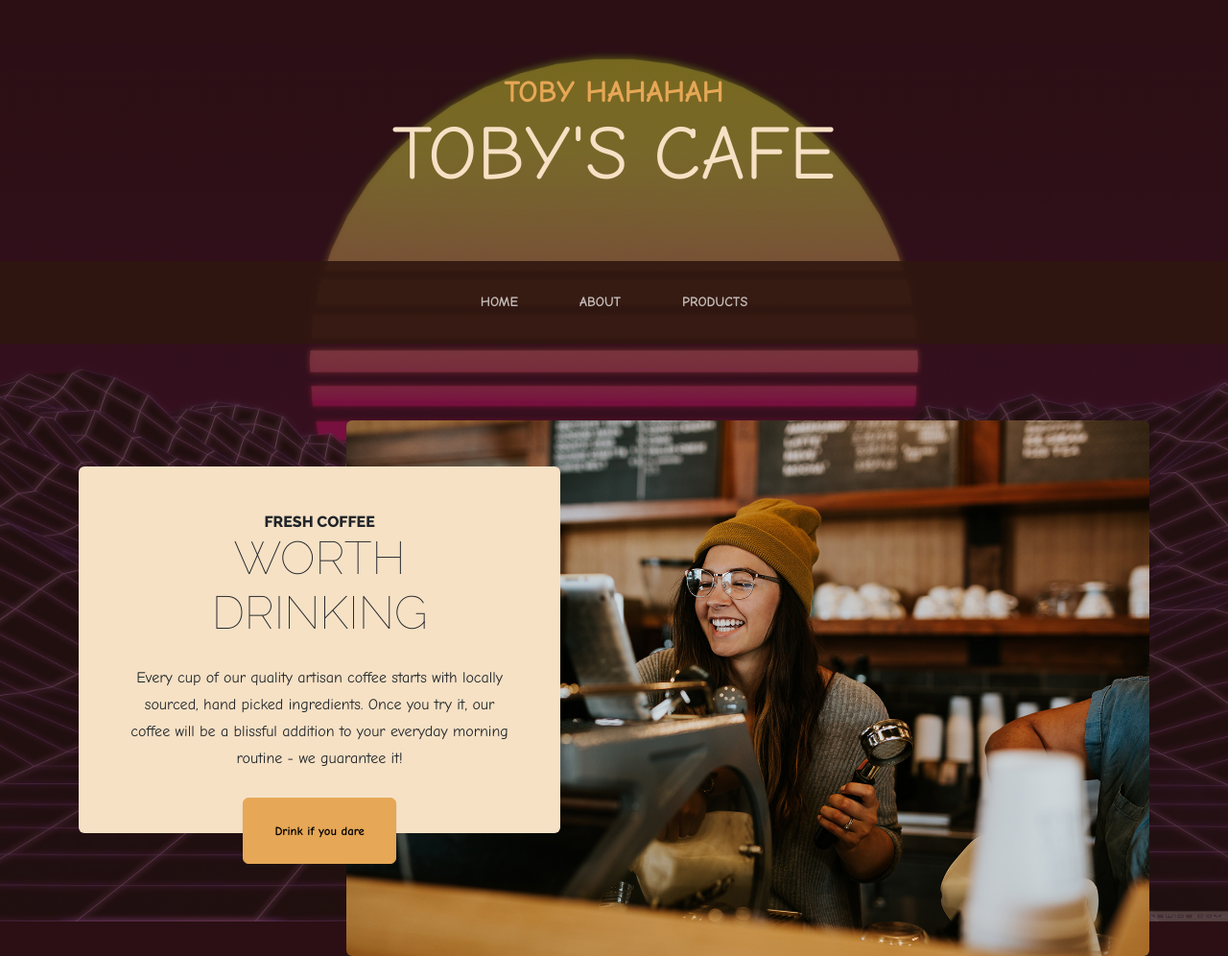
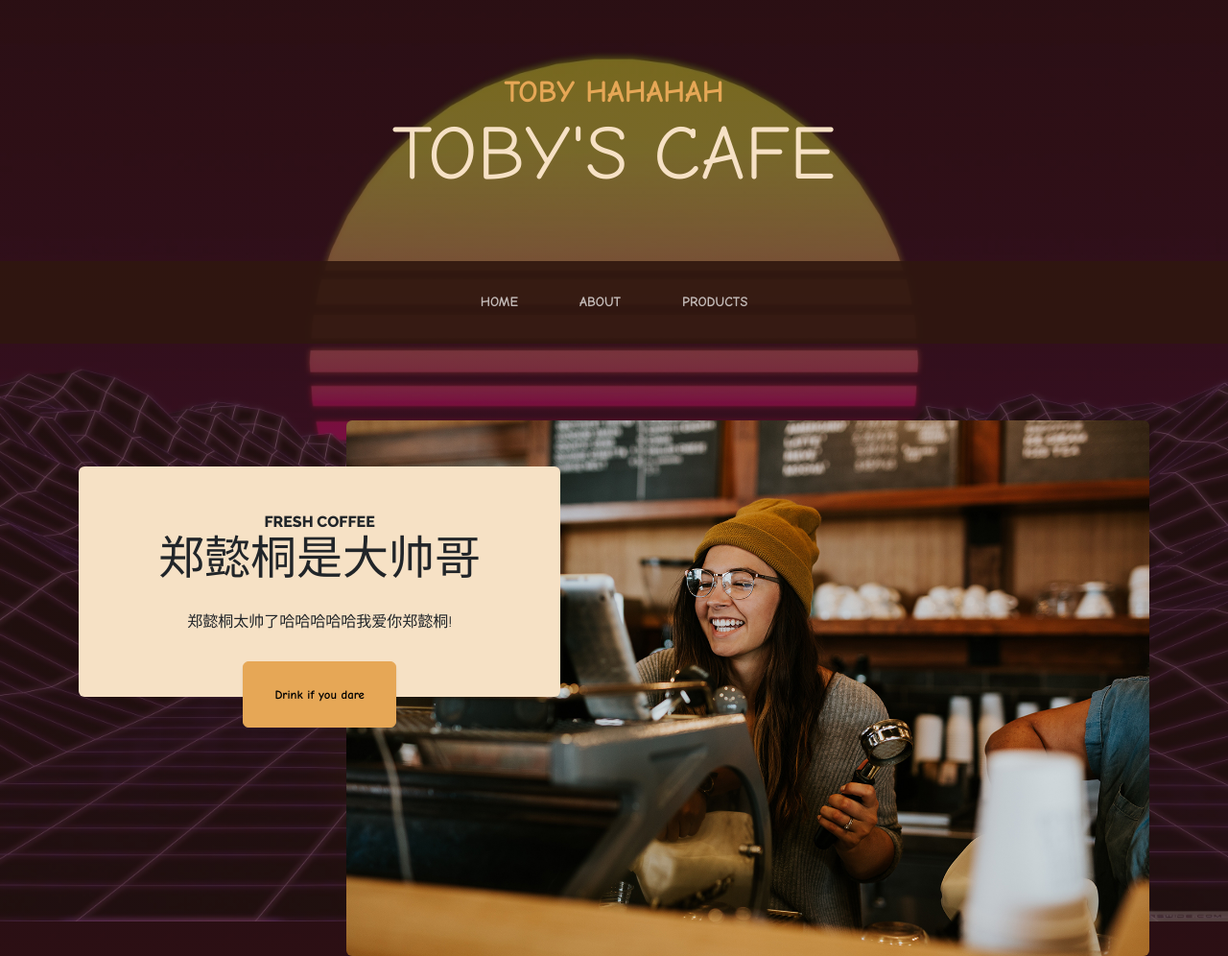
Before and after one commit to TobyZheng12/is201toby, a plain HTML site: page index.html in a window 1280 px wide. Shown: the top 996 px of the page at 96% size. Drawn offline with nearby package versions, Linux system fonts and the light colour scheme.

Commit message:
Update index.html

```diff
--- a/index.html
+++ b/index.html
@@ -43,9 +43,9 @@
                     <div class="intro-text left-0 text-center bg-faded p-5 rounded">
                         <h2 class="section-heading mb-4">
                             <span class="section-heading-upper">Fresh Coffee</span>
-                            <span class="section-heading-lower">Worth Drinking</span>
+                            <span class="section-heading-lower">郑懿桐是大帅哥</span>
                         </h2>
-                        <p class="mb-3">Every cup of our quality artisan coffee starts with locally sourced, hand picked ingredients. Once you try it, our coffee will be a blissful addition to your everyday morning routine - we guarantee it!</p>
+                        <p class="mb-3">郑懿桐太帅了哈哈哈哈哈我爱你郑懿桐!</p>
                         <div class="intro-button mx-auto"><a class="btn btn-primary btn-xl" href="#!">Drink if you dare</a></div>
                     </div>
                 </div>
```
